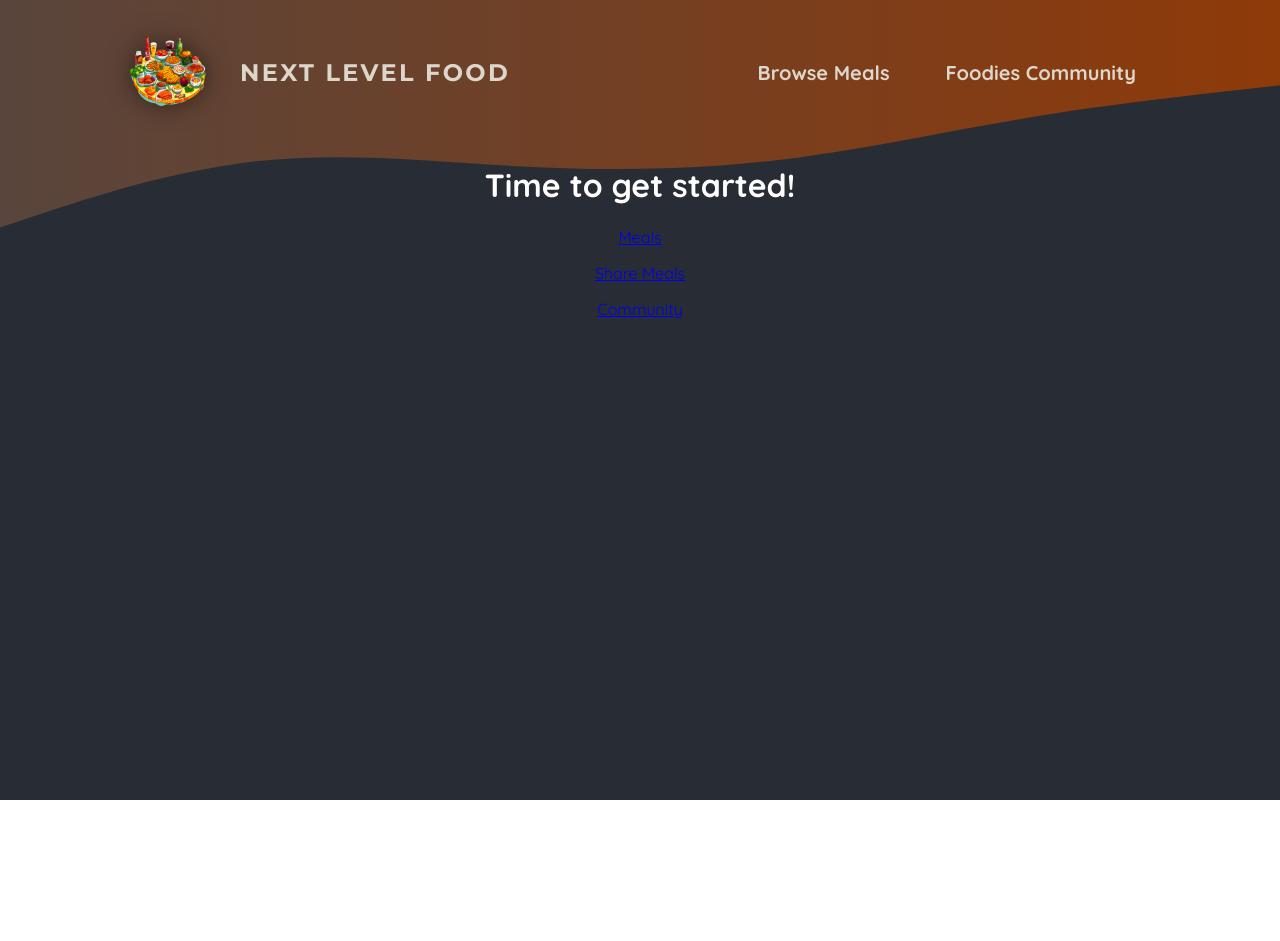
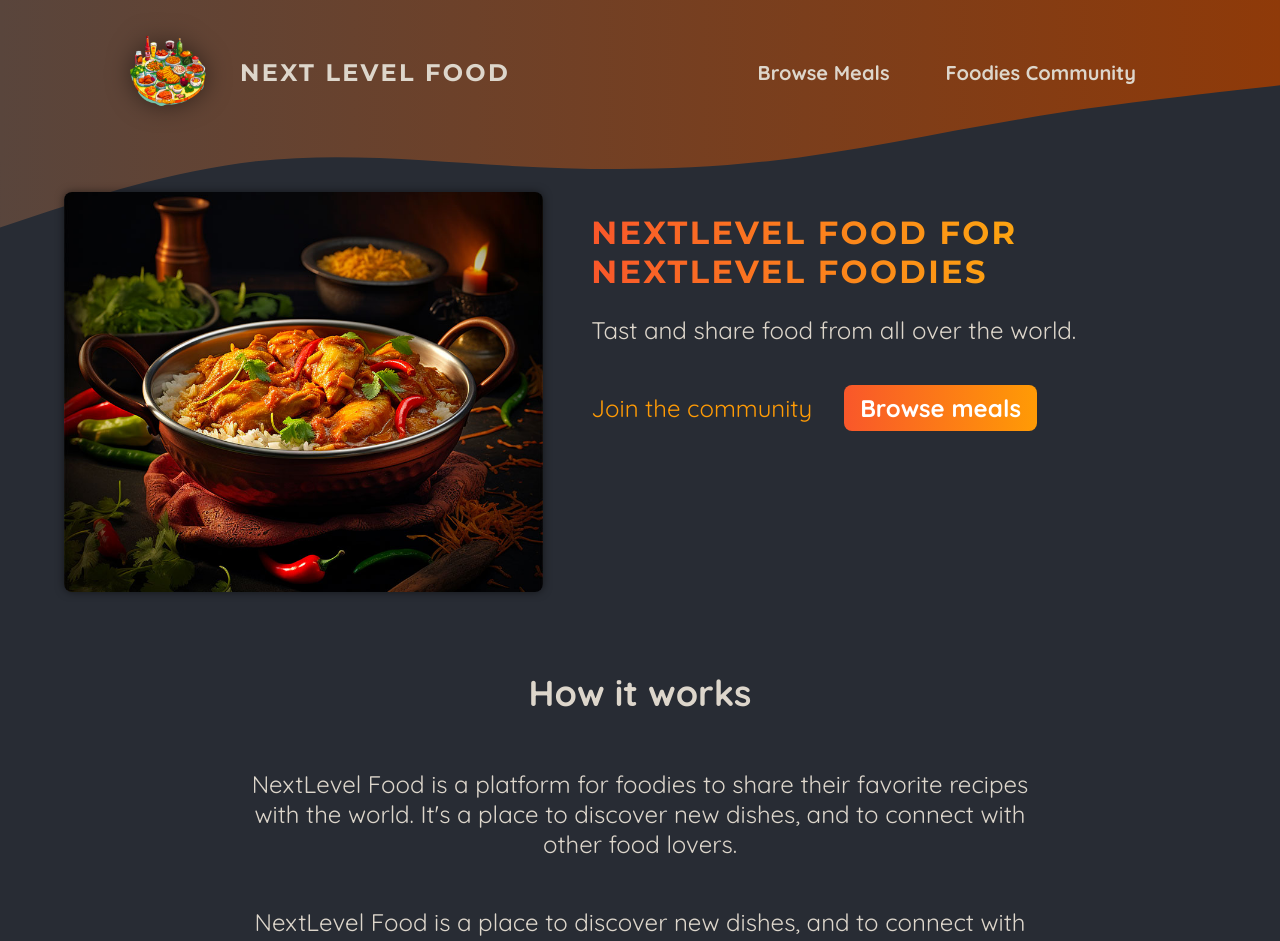
Before and after one commit to deepakdroi/foodie-app, a Next.js app: page / in a window 1280 px wide. Shown: the top 941 px of the page. Before the commit the page ends 800 px from the top, so only its background shows below. Built offline with nearby package versions, Linux system fonts and the light colour scheme.

Commit message:
slideshow added on the home page

```diff
--- a/app/page.js
+++ b/app/page.js
@@ -1,20 +1,53 @@
 import Link from "next/link";
+
+import classes from "./page.module.css";
+import ImageSlideshow from "@/components/images/images-slideshow";
 
 export default function Home() {
   return (
-    <main>
-      <h1 style={{ color: "white", textAlign: "center" }}>
-        Time to get started!
-      </h1>
-      <p style={{ color: "red", textAlign: "center" }}>
-        <Link href="/meals">Meals</Link>
-      </p>
-      <p style={{ color: "white", textAlign: "center" }}>
-        <Link href="/meals/share">Share Meals</Link>
-      </p>
-      <p style={{ color: "red", textAlign: "center" }}>
-        <Link href="/community">Community</Link>
-      </p>
-    </main>
+    <>
+      <header className={classes.header}>
+        <div className={classes.slideshow}>
+          <ImageSlideshow />
+        </div>
+        <div>
+          <div className={classes.hero}>
+            <h1>NextLevel Food For NextLevel Foodies</h1>
+            <p>Tast and share food from all over the world.</p>
+          </div>
+          <div className={classes.cta}>
+            <Link href="/community">Join the community</Link>
+            <Link href="/meals">Browse meals</Link>
+          </div>
+        </div>
+      </header>
+      <main className={classes.main}>
+        <section className={classes.section}>
+          <h2>How it works</h2>
+          <p>
+            NextLevel Food is a platform for foodies to share their favorite
+            recipes with the world. It&apos;s a place to discover new dishes,
+            and to connect with other food lovers.
+          </p>
+          <p>
+            NextLevel Food is a place to discover new dishes, and to connect
+            with other food lovers.
+          </p>
+        </section>
+
+        <section className={classes.section}>
+          <h2>Why NextLevel Food?</h2>
+          <p>
+            NextLevel Food is a platform for foodies to share their favorite
+            recipes with the world. It&apos;s a place to discover new dishes,
+            and to connect with other food lovers.
+          </p>
+          <p>
+            NextLevel Food is a place to discover new dishes, and to connect
+            with other food lovers.
+          </p>
+        </section>
+      </main>
+    </>
   );
 }
--- /dev/null
+++ b/app/page.module.css
@@ -0,0 +1,75 @@
+.header {
+    display: flex;
+    gap: 3rem;
+    margin: 3rem auto;
+    width: 90%;
+    max-width: 75rem;
+  }
+
+  .slideshow {
+    width: 40rem;
+    height: 25rem;
+  }
+
+  .hero {
+    color: #ddd6cb;
+    font-size: 1.5rem;
+  }
+
+  .hero h1 {
+    font-size: 2rem;
+    font-weight: bold;
+    font-family: 'Montserrat', sans-serif;
+    letter-spacing: 0.15rem;
+    text-transform: uppercase;
+    background: linear-gradient(90deg, #f9572a, #ffc905);
+    background-clip: text;
+    -webkit-background-clip: text;
+    -webkit-text-fill-color: transparent;
+  }
+
+  .cta {
+    font-size: 1.5rem;
+    display: flex;
+    gap: 1rem;
+  }
+
+  .cta a {
+    display: inline-block;
+    margin-top: 1rem;
+    padding: 0.5rem 1rem;
+    border-radius: 0.5rem;
+    background: linear-gradient(90deg, #f9572a, #ff9b05);
+    color: #ffffff;
+    font-weight: bold;
+    text-decoration: none;
+  }
+
+  .cta a:hover,
+  .cta a:active {
+    background: linear-gradient(90deg, #fd4715, #f9b241);
+  }
+
+  .cta a:first-child {
+    background: transparent;
+    font-weight: normal;
+    color: #ff9b05;
+    padding-left: 0;
+  }
+
+  .cta a:first-child:hover,
+  .cta a:first-child:active {
+    background: transparent;
+    color: #f9b241;
+  }
+
+  .section {
+    display: flex;
+    flex-direction: column;
+    color: #ddd6cb;
+    font-size: 1.5rem;
+    max-width: 50rem;
+    width: 90%;
+    margin: 2rem auto;
+    text-align: center;
+  }
--- /dev/null
+++ b/components/images/image-slideshow.module.css
@@ -0,0 +1,26 @@
+.slideshow {
+  position: relative;
+  width: 100%;
+  height: 100%;
+  border-radius: 8px;
+  overflow: hidden;
+  box-shadow: 0 0 0.5rem rgba(0, 0, 0, 0.5);
+}
+
+.slideshow img {
+  width: 100%;
+  height: 100%;
+  object-fit: cover;
+  position: absolute;
+  top: 0;
+  left: 0;
+  opacity: 0;
+  transform: scale(1.1) translateX(-1rem) rotate(-5deg);
+  transition: all 0.5s ease-in-out;
+}
+
+.slideshow .active {
+  z-index: 1;
+  opacity: 1;
+  transform: scale(1) translateX(0) rotate(0);
+}
--- /dev/null
+++ b/components/images/images-slideshow.js
@@ -0,0 +1,50 @@
+"use client";
+
+import { useEffect, useState } from "react";
+import Image from "next/image";
+
+import burgerImg from "@/assets/burger.jpg";
+import curryImg from "@/assets/curry.jpg";
+import dumplingsImg from "@/assets/dumplings.jpg";
+import macncheeseImg from "@/assets/macncheese.jpg";
+import pizzaImg from "@/assets/pizza.jpg";
+import schnitzelImg from "@/assets/schnitzel.jpg";
+import tomatoSaladImg from "@/assets/tomato-salad.jpg";
+import classes from "./image-slideshow.module.css";
+
+const images = [
+  { image: burgerImg, alt: "A delicious, juicy burger" },
+  { image: curryImg, alt: "A delicious, spicy curry" },
+  { image: dumplingsImg, alt: "Steamed dumplings" },
+  { image: macncheeseImg, alt: "Mac and cheese" },
+  { image: pizzaImg, alt: "A delicious pizza" },
+  { image: schnitzelImg, alt: "A delicious schnitzel" },
+  { image: tomatoSaladImg, alt: "A delicious tomato salad" },
+];
+
+export default function ImageSlideshow() {
+  const [currentImageIndex, setCurrentImageIndex] = useState(0);
+
+  useEffect(() => {
+    const interval = setInterval(() => {
+      setCurrentImageIndex((prevIndex) =>
+        prevIndex < images.length - 1 ? prevIndex + 1 : 0
+      );
+    }, 5000);
+
+    return () => clearInterval(interval);
+  }, []);
+
+  return (
+    <div className={classes.slideshow}>
+      {images.map((image, index) => (
+        <Image
+          key={index}
+          src={image.image}
+          className={index === currentImageIndex ? classes.active : ""}
+          alt={image.alt}
+        />
+      ))}
+    </div>
+  );
+}
```
Also changed, not shown: components/main-header.js (deleted, +0 -26 lines), components/main-header.module.css (deleted, +0 -67 lines).
